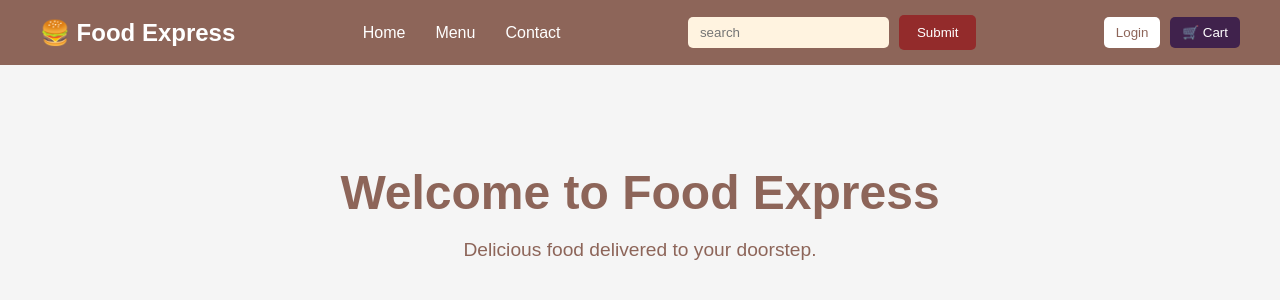
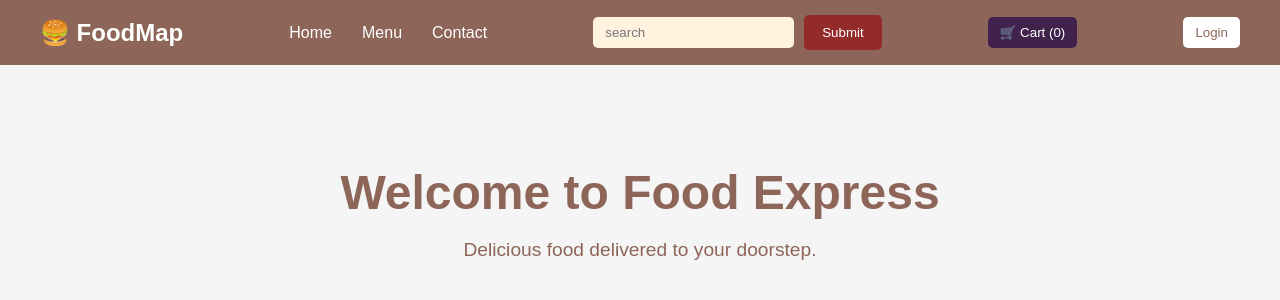
Before and after one commit to Harshgill20/foodweb, a React (Vite) app: page / in a window 1280 px wide. Shown: the top 300 px of the page. Built offline with nearby package versions, Linux system fonts and the light colour scheme.

Commit message:
Update Header.jsx

```diff
--- a/src/components/Header.jsx
+++ b/src/components/Header.jsx
@@ -1,11 +1,11 @@
 import { Link } from "react-router-dom";
 import "./Header.css";
 
-function Header() {
+function Header({ cartCount, toggleCart }) {
   return (
     <header className="header">
       <div className="logo">
-        <h2>🍔 Food Express</h2>
+        <h2>🍔 FoodMap</h2>
       </div>
 
       <nav className="nav-links">
@@ -18,11 +18,10 @@ function Header() {
         <input type="text" placeholder="search" />
         <button className="submit">Submit</button>
       </div>
-
-      <div className="header-actions">
-        <button className="login-btn">Login</button>
-        <button className="cart-btn">🛒 Cart</button>
-      </div>
+      <button className="cart-btn" onClick={toggleCart}>
+          🛒 Cart ({cartCount})
+        </button>
+      <button className="login-btn">Login</button>
     </header>
   );
 }
```
